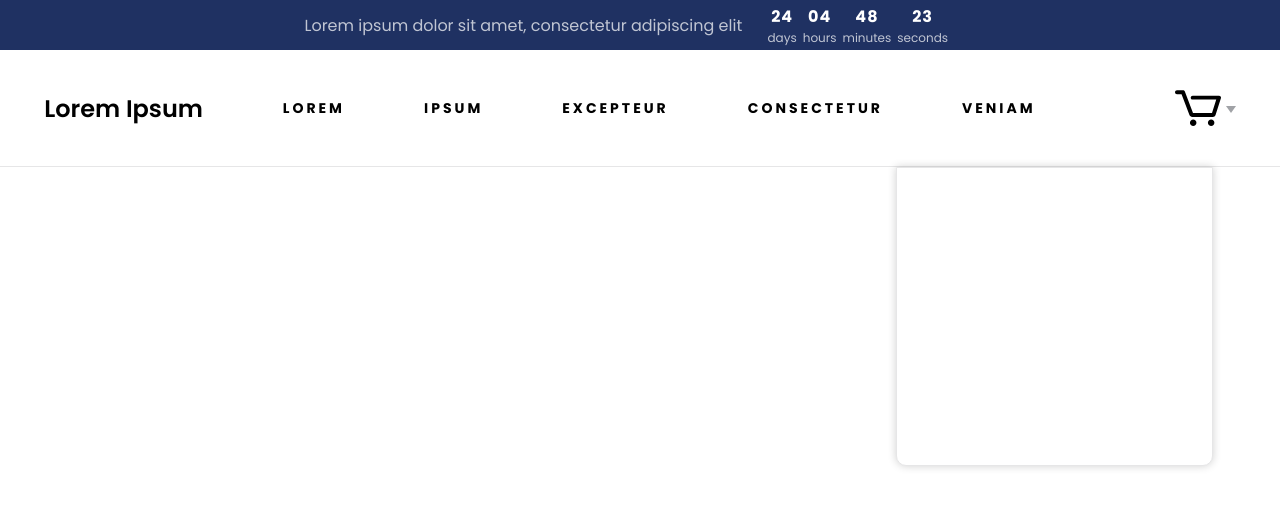
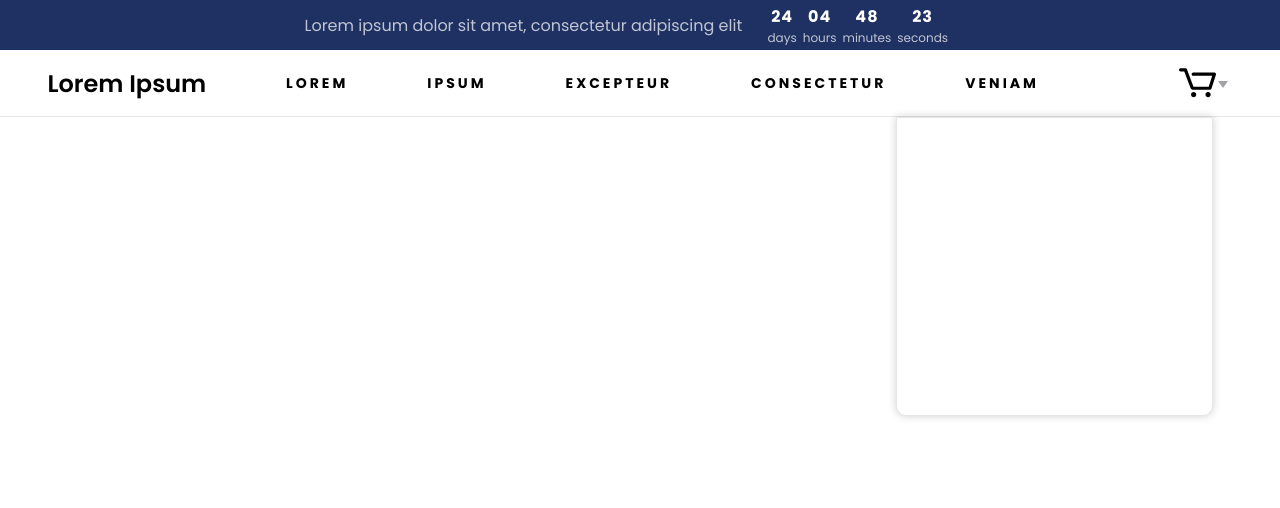
Before and after one commit to Wesley-Ryan/companyFE, a React (Create React App) app: page / in a window 1280 px wide. Shown: the top 508 px of the page. Built offline with nearby package versions, Linux system fonts and the light colour scheme.

Commit message:
Added div for cart count

```diff
--- a/src/App.css
+++ b/src/App.css
@@ -15,7 +15,10 @@
 }
 
 .oval {
-  height: 24px;
-  width: 24px;
+  height: 25px;
+  width: 25px;
+  display: flex;
+  justify-content: center;
+  border-radius: 100%;
   background-color: #d74179;
 }
--- a/src/components/Navigation.tsx
+++ b/src/components/Navigation.tsx
@@ -1,15 +1,18 @@
 /** @jsxImportSource @emotion/react */
 import { css } from "@emotion/react";
+import { useState } from "react";
 import { NavItem, Row } from "../styles/Styles";
 
 import CartImg from "../assets/cart.svg";
 
 const Navigation = () => {
+  const [items, setItems] = useState([]);
+  console.log(items.length);
   return (
     <div
       css={css`
         width: 100%;
-        height: 116px;
+        height: 66px;
         background-color: #ffffff;
         font-family: Poppins;
         display: flex;
@@ -52,16 +55,38 @@ const Navigation = () => {
           src={CartImg}
           alt="cart"
           css={css`
-            height: 37px;
+            height: 30px;
+            width: 37px;
             align-self: center;
             margin-left: 100px;
+            margin-right: -8px;
           `}
         />
+        {items.length > 0 ? (
+          <div
+            className="oval"
+            css={css`
+              margin: 0;
+              padding: 0;
+            `}
+          >
+            <p
+              css={css`
+                margin: 0 auto;
+                color: white;
+                font-size: 16px;
+              `}
+            >
+              {items}
+            </p>
+          </div>
+        ) : null}
+
         <Row
           css={css`
             height: 37px;
             align-self: center;
-            margin-left: 5px;
+            margin: 0 5px 0 10px;
           `}
         >
           <p className="triangle"></p>
```
